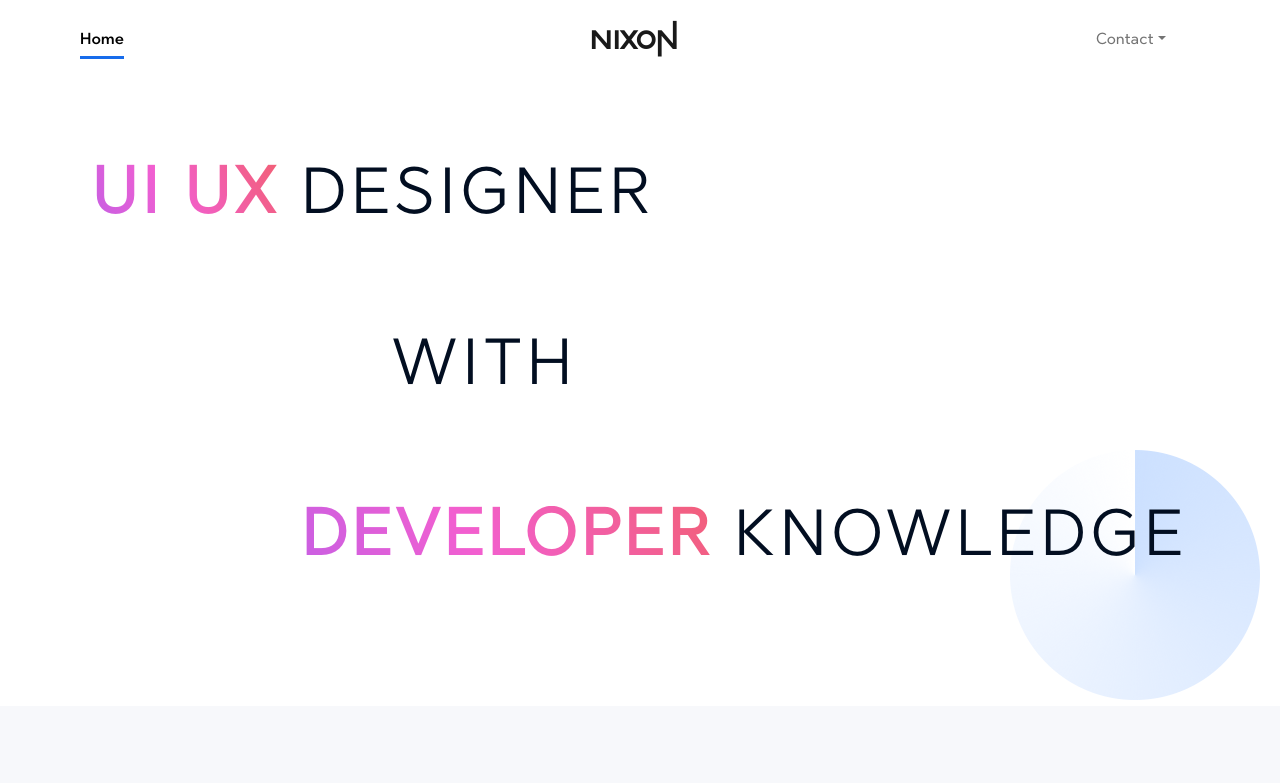
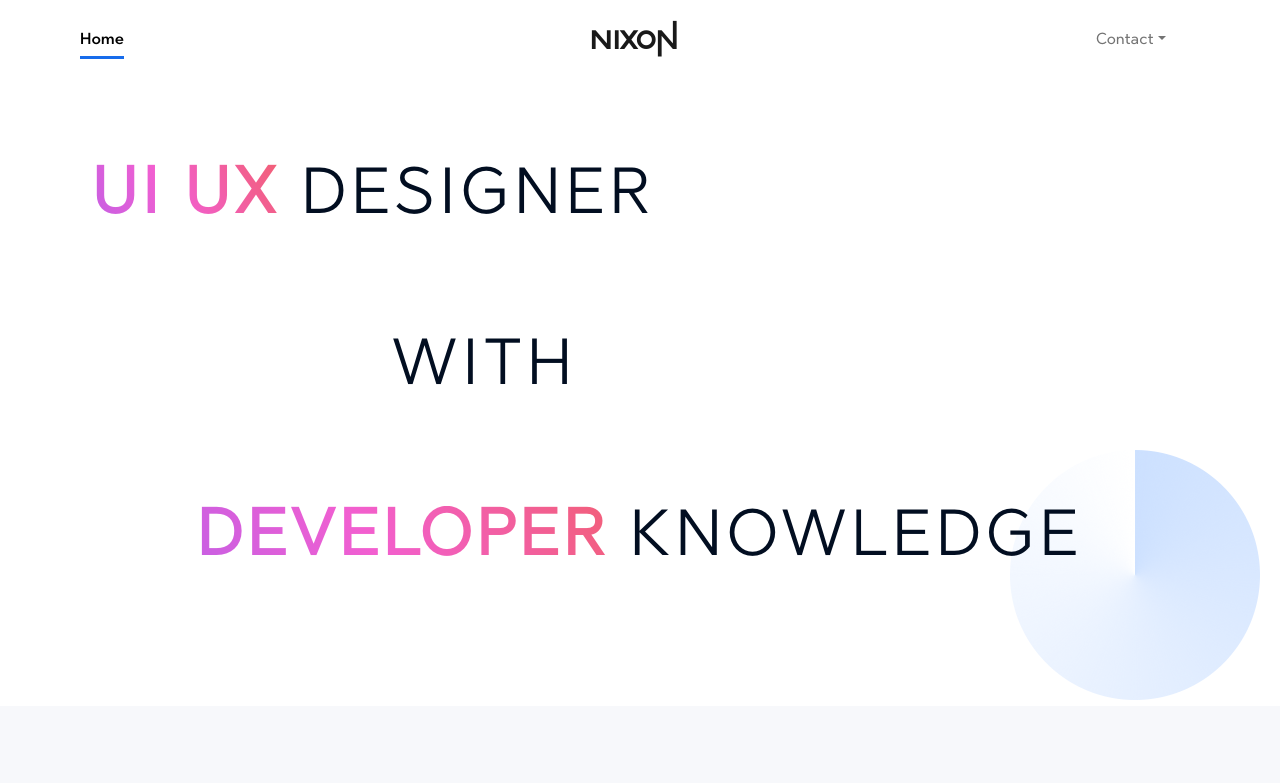
Before and after one commit to Nixon-ArockiaDhas/Portfolio, a plain HTML site: page index.html in a window 1280 px wide. Shown: the top 783 px of the page. Drawn offline with nearby package versions, Linux system fonts and the light colour scheme; files whose address does not match are found by name.

Commit message:
Update index.html

```diff
--- a/index.html
+++ b/index.html
@@ -53,7 +53,7 @@
                 </div>
                 <div class="row">
                     <div class="col-lg-12">
-                        <h1 class="text3 text-end" style="padding-bottom: 40px;"><span class="color-text ">Developer</span> Knowledge</h1>
+                        <h1 class="text3 text-center" style="padding-bottom: 40px;"><span class="color-text ">Developer</span> Knowledge</h1>
                     </div>
                 </div>
                 <div class="row">
```
